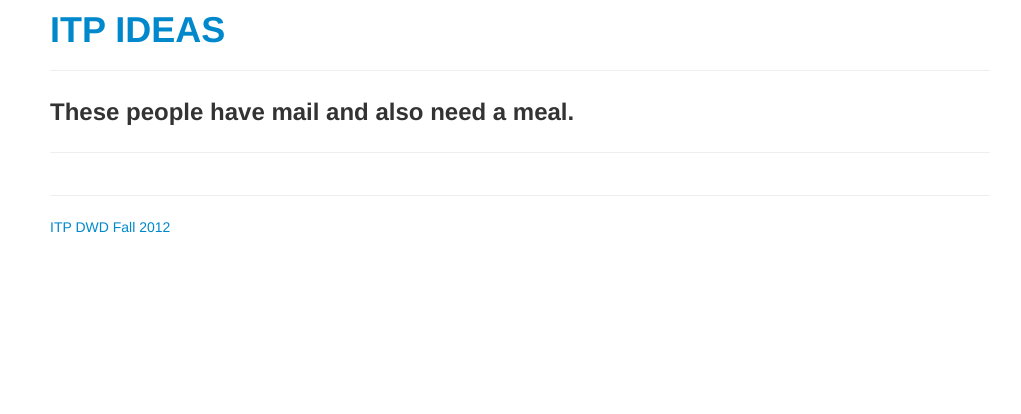
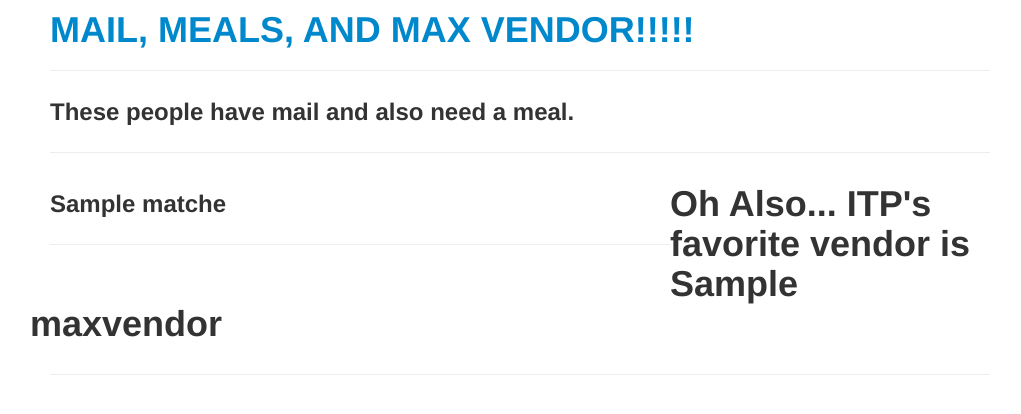
Before and after one commit to markbreneman/MealandMail, a Flask app: template templates/remote_ideas.html in a window 1280 px wide. Shown: the top 414 px of the page, without its empty margins (120-1141 px from the left). Run offline with Flask 2, Linux system fonts and the light colour scheme; the template is opened without the code that fills it: most values are stand-ins (such as "Sample title", 1, 10 or a date in 2020); parts of the project's set-up code (start-up, migrations or seed data) failed here and were passed over; some libraries are stand-ins or nearby versions; some web fonts are replaced.

Commit message:
finished!  shows people who have mail at ITP, who are planning to get something to eat, and who the most popular vendor is at ITP.

```diff
--- a/app.py
+++ b/app.py
@@ -16,6 +16,9 @@
 import json
 from flask import jsonify
 
+
+from collections import Counter
+
 import requests
 
 app = Flask(__name__)   # create our flask app
@@ -27,7 +30,6 @@
 # app.logger.debug("Connecting to MongoLabs")
 
 # hardcoded categories for the checkboxes on the form
-categories = ['web','physical computing','software','video','music','installation','assistive technology','developing nations','business','social networks']
 
 # --------- Routes ----------
 
@@ -286,15 +288,48 @@
 	# 	]
 	# }
 
-	# app.logger.info(mail_data['ideas'])
+	# app.logger.info(mail_data.get('ideas'))
 	# app.logger.info(mail_data.get('ideas').to)
+
+	# for i in mail_data['ideas']:
+	# 	app.logger.info(i['to'])
+
+	mailnames=[]
+	mealnames=[]
+	matches=[]
+	vendors=[]
+
+
 	for i in mail_data['ideas']:
-		app.logger.info(i['to'])
+		mailnames.append(i['to']);
+
+	for j in meal_data['ideas']:
+		mealnames.append(j['creator']);
+
+
+	for m in mealnames:
+		for n in mailnames:
+			if m == n:
+				matches.append(m);
+
+
+	for i in mail_data['ideas']:
+		vendors.append(i['from']);
+
+	cnt = Counter()
+	for word in vendors:
+		cnt[word] += 1
+
+	# app.logger.info(cnt.values())
+	maxvendor=max(cnt, key=cnt.get)
+
 
 
 	if mail_data.get('status') == "OK" and meal_data.get('status') == "OK" :
 		templateData = {
-			'mail' : mail_data.get('ideas'), # get the ideas from the returned json
+			'matches' : matches,
+			'maxvendor' : maxvendor
+			# 'mail' : mail_data.get('ideas'), # get the ideas from the returned json
 			# 'meal' : meal_data.get('ideas') # get the ideas from the returned json
 		}
 
--- a/templates/layout/main.html
+++ b/templates/layout/main.html
@@ -7,7 +7,7 @@
         <meta charset="utf-8">
         <meta http-equiv="X-UA-Compatible" content="IE=edge,chrome=1">
         <title>{{ title }}</title>
-        <meta name="description" content="ITP DWD Example Site using templates">
+        <meta name="description" content="Mail, Meals and Max Vendors!">
         <link rel="stylesheet" href="{{ url_for('static', filename='css/bootstrap.css') }}">
         <link rel="stylesheet" href="{{ url_for('static', filename='css/main.css') }}">
 
@@ -23,8 +23,8 @@
         <![endif]-->
         <div class="container">
 
-            <h1 class="pageheader">
-                <a href="/">ITP IDEAS</a>
+            <h1 class="pageheader" >
+                <a href="/" style="text-transform:uppercase">Mail, Meals, and Max Vendor!!!!!</a>
             </h1>
 
             <hr>
@@ -34,10 +34,6 @@
 
 
             <hr/>
-            <footer>
-                <p><a href="http://itppyweb.herokuapp.com">ITP DWD Fall 2012</a>
-               </p>
-            </footer>
 
         </div> <!-- /container -->
 
--- a/templates/remote_ideas.html
+++ b/templates/remote_ideas.html
@@ -7,22 +7,19 @@
 <hr>
 
 <div class="row">
-
 	<div class="span8">
 
 
-	{% for m in meal %}
-		<!-- {% for n in mail.ideas %} -->
-		<!-- {% if m.to == n.creator%} -->
-		<h3>{{ m.to }}</h3>
-		<hr>
-		<!-- {% endif %} -->
-		{% endfor %}
-	<!-- {% endfor %}	 -->
+	{% for m in matches %}
 
 
+		<h3>{{m}}</h3>
+		<hr>
+
+	{% endfor %}
+
 	</div>
-
+	<h1> Oh Also... ITP's favorite vendor is  {{maxvendor}}</h1>
 </div>
 
 {% endblock %}
```
